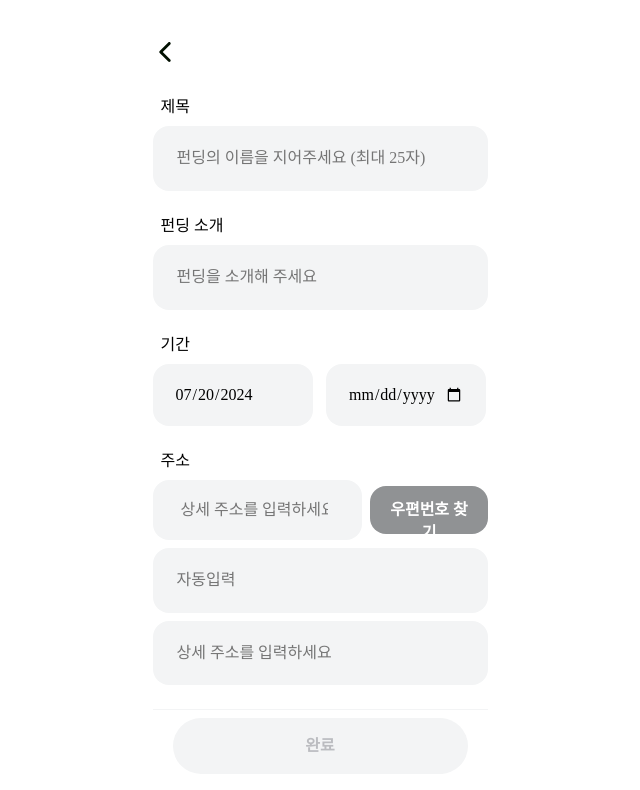
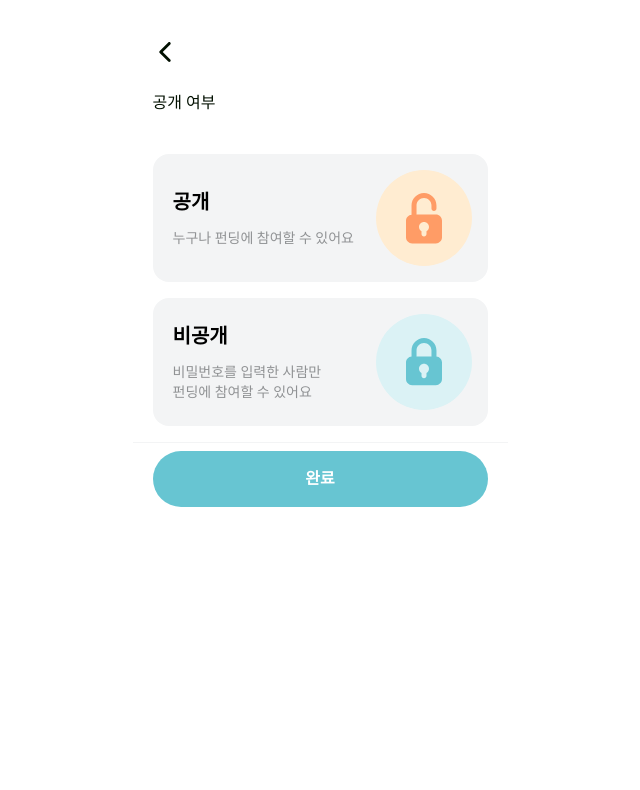
Before and after one commit to EFUB-GeumJaSsi/GiftU-Front, a React (Create React App) app: page / in a window 1280 px wide. Shown: the top 790 px of the page, without its empty margins (320-960 px from the left). Built offline with nearby package versions, Linux system fonts and the light colour scheme.

Commit message:
♻️refactor: PasswordSetPage 수정

```diff
--- a/src/App.js
+++ b/src/App.js
@@ -1,9 +1,9 @@
 import { Route, Routes } from 'react-router-dom';
-import FundingSetPage from './pages/FundingOpen/FundingSetPage';
+import PasswordSetPage from './pages/FundingOpen/PasswordSetPage';
 const App = () => {
   return (
     <div className='App'>
-      <FundingSetPage />
+      <PasswordSetPage />
     </div>
   );
 };
--- /dev/null
+++ b/src/components/common/PasswordComponent.jsx
@@ -0,0 +1,179 @@
+import React, { useRef, useState } from 'react';
+import styled from 'styled-components';
+import { useFormContext } from 'react-hook-form';
+import BottomSheetComponent from '../../components/common/BottomSheetComponent';
+
+/*
+
+
+부모 컴포넌트에
+ const [bottomSheetShow, setBottomSheetShow] = useState(false); 하고 사용하시면 됩니다.
+
+ 사용예시:
+{bottomSheetShow && (
+  <PasswordComponent
+    setBottomSheetShow={setBottomSheetShow}
+    handleSubmit={handleSubmit(onSubmit)}
+    title='비밀번호 입력'
+    name='김이화'
+    passwordExact='2222'
+    color='orange'
+  />
+)}
+
+*/
+
+const PasswordComponent = ({
+  setBottomSheetShow,
+  handleSubmit,
+  title,
+  name,
+  passwordExact,
+  color,
+}) => {
+  const [password, setPassword] = useState(['', '', '', '']);
+  const inputRefs = useRef([]);
+  const { register } = useFormContext();
+  const [errorMessage, setErrorMessage] = useState('');
+
+  const handlePasswordChange = (e, index) => {
+    const { value } = e.target;
+    if (/^\d?$/.test(value)) {
+      const newPassword = [...password];
+      newPassword[index] = value;
+      setPassword(newPassword);
+      if (value && index < 3) {
+        inputRefs.current[index + 1].focus();
+      }
+    }
+  };
+
+  const handleKeyDown = (e, index) => {
+    if (e.key === 'Backspace' && !password[index] && index > 0) {
+      inputRefs.current[index - 1].focus();
+    }
+  };
+
+  const isPasswordComplete = password.every((digit) => digit !== '');
+
+  const handlePasswordSubmit = () => {
+    const enteredPassword = password.join('');
+    if (enteredPassword !== passwordExact) {
+      setErrorMessage('비밀번호가 틀립니다.');
+    } else {
+      setErrorMessage('');
+    }
+  };
+  return (
+    <BottomSheetComponent
+      closeButton='cross'
+      setBottomSheetShow={setBottomSheetShow}
+      style={{ position: 'absolute' }}
+    >
+      <STextContainer>
+        <h4>{title}</h4>
+        {name ? (
+          <p>펀딩을 개설한 {name}님께 비밀번호를 요청하세요</p>
+        ) : (
+          <p>4자리 숫자를 입력해 주세요</p>
+        )}
+      </STextContainer>
+      <SPasswordInputContainer>
+        {password.map((digit, index) => (
+          <SPasswordInput
+            {...register(name)}
+            key={index}
+            type='text'
+            maxLength='1'
+            value={digit}
+            onChange={(e) => handlePasswordChange(e, index)}
+            ref={(el) => (inputRefs.current[index] = el)}
+            onKeyDown={(e) => handleKeyDown(e, index)}
+          />
+        ))}
+      </SPasswordInputContainer>
+      {errorMessage && <STextWrapper>{errorMessage}</STextWrapper>}
+
+      <SSecondaryButton
+        disabled={!isPasswordComplete}
+        onClick={handlePasswordSubmit}
+        color={color}
+      >
+        완료
+      </SSecondaryButton>
+    </BottomSheetComponent>
+  );
+};
+
+export default PasswordComponent;
+
+const STextContainer = styled.div`
+  display: flex;
+  flex-direction: column;
+  width: 100%;
+  margin-left: 24px;
+  margin-right: 24px;
+  h4 {
+    margin-bottom: 12px;
+    color: black;
+    font-size: 20px;
+    font-style: normal;
+    font-weight: 600;
+    line-height: 140%;
+  }
+  p {
+    color: var(--gray-500);
+    font-size: 14px;
+    font-style: normal;
+    font-weight: 500;
+    line-height: 140%;
+  }
+`;
+
+const SPasswordInputContainer = styled.div`
+  display: flex;
+  justify-content: center;
+  gap: 8px;
+  width: 100%;
+  margin-top: 32px;
+  margin-bottom: 12px;
+`;
+
+const SPasswordInput = styled.input`
+  width: 56px;
+  height: 80px;
+  border: none;
+  font-size: 16px;
+  border-radius: 4px;
+  background: var(--gray-100);
+  text-align: center;
+`;
+
+const SSecondaryButton = styled.button`
+  position: fixed;
+  bottom: 0px;
+  width: 335px;
+  height: 48px;
+  margin-left: 24px;
+  background-color: ${({ disabled, color }) => {
+    if (disabled) return 'var(--gray-100)';
+    return color === 'orange' ? 'var(--orange-pri)' : 'var(--jade-pri)';
+  }};
+  color: white;
+  font-size: 16px;
+  font-weight: 600;
+  border: none;
+  border-radius: 40px;
+  cursor: ${({ disabled }) => (disabled ? 'not-allowed' : 'pointer')};
+`;
+
+const STextWrapper = styled.p`
+  color: var(--red);
+  text-align: center;
+  margin-bottom: 35px;
+
+  font-size: 14px;
+  font-style: normal;
+  font-weight: 500;
+  line-height: 120%;
+`;
--- a/src/pages/FundingOpen/PasswordSetPage.jsx
+++ b/src/pages/FundingOpen/PasswordSetPage.jsx
@@ -1,79 +1,67 @@
-import React, { useState, useEffect, useRef } from 'react';
+import React, { useState } from 'react';
 import styled from 'styled-components';
 import { useNavigate } from 'react-router-dom';
-import { useForm } from 'react-hook-form';
+import { useForm, FormProvider } from 'react-hook-form';
 import { ReactComponent as OrangeLocker } from '../../assets/PasswordSet/icn_btn_no.svg';
 import { ReactComponent as BlueLocker } from '../../assets/PasswordSet/icn_btn_yes.svg';
 import BackHeader from '../../components/common/BackHeader';
 import Button from '../../components/common/Button';
-import BottomSheetComponent from '../../components/common/BottomSheetComponent';
+import BottomBackground from '../../components/common/BottomBackground';
+import PasswordComponent from '../../components/common/PasswordComponent';
 
 const PasswordSetPage = () => {
   const [bottomSheetShow, setBottomSheetShow] = useState(false);
-  const [password, setPassword] = useState(['', '', '', '']);
-  const inputRefs = useRef([]);
   const navigate = useNavigate();
 
-  const { register, handleSubmit, watch, setValue } = useForm({
+  const methods = useForm({
     defaultValues: {
       visibility: '',
       password: '',
     },
+    mode: 'onChange',
   });
 
-  useEffect(() => {
-    setValue('password', password.join(''));
-  }, [password, setValue]);
-
-  const handlePasswordChange = (e, index) => {
-    const { value } = e.target;
-    if (/^\d?$/.test(value)) {
-      const newPassword = [...password];
-      newPassword[index] = value;
-      setPassword(newPassword);
-      if (value && index < 3) {
-        inputRefs.current[index + 1].focus();
-      }
-    }
-  };
-
-  const handleKeyDown = (e, index) => {
-    if (e.key === 'Backspace' && !password[index] && index > 0) {
-      inputRefs.current[index - 1].focus();
-    }
-  };
+  const {
+    register,
+    handleSubmit,
+    watch,
+    formState: { isValid },
+  } = methods;
 
   const onSubmit = (data) => {
     const formData = {
-      // // ...location.state.formData,
-      // visibility: data.visibility,
-      // password: data.visibility === 'private' ? data.password : '',
+      visibility: data.visibility,
+      password: data.visibility === 'private' ? data.password : '',
     };
     console.log(data);
     navigate('/');
   };
 
+  const visibility = watch('visibility');
+
   return (
+    <FormProvider {...methods}>
       <SLayout>
         <BackHeader />
         <SForm onSubmit={handleSubmit(onSubmit)}>
-        <SContentContainer>
-          <SLabel>공개 여부</SLabel>
-          <SRadiosContainer>
+          <fieldset>
+            <SLegend>공개 여부</SLegend>
             <SRadioContainer>
               <SRadioInput
                 type='radio'
                 name='visibility'
                 id='public'
                 value='public'
-                {...register('visibility')}
+                {...register('visibility', {
+                  required: true,
+                })}
                 onClick={() => setBottomSheetShow(false)}
               />
               <SRadioLabel htmlFor='public'>
-                <STitleContainer>
+                <STextContainer>
                   <h4>공개</h4>
                   <p>누구나 펀딩에 참여할 수 있어요</p>
-                </STitleContainer>
+                </STextContainer>
                 <SLocker color='orange' />
               </SRadioLabel>
             </SRadioContainer>
@@ -83,76 +71,57 @@ const PasswordSetPage = () => {
                 name='visibility'
                 id='private'
                 value='private'
-                {...register('visibility')}
+                {...register('visibility', {
+                  required: true,
+                })}
                 onClick={() => setBottomSheetShow(true)}
               />
               <SRadioLabel htmlFor='private'>
-                <STitleContainer>
+                <STextContainer>
                   <h4>비공개</h4>
                   <p>
                     비밀번호를 입력한 사람만 <br />
                     펀딩에 참여할 수 있어요
                   </p>
-                </STitleContainer>
+                </STextContainer>
                 <SLocker color='blue' />
               </SRadioLabel>
             </SRadioContainer>
-          </SRadiosContainer>
-        </SContentContainer>
+          </fieldset>
           {bottomSheetShow && (
-          <BottomSheetComponent
-            closeButton='cross'
+            <PasswordComponent
               setBottomSheetShow={setBottomSheetShow}
-          >
-            <STitleContainer>
-              <h4>비밀번호 입력</h4>
-              <p>4자리 숫자를 입력해주세요</p>
-            </STitleContainer>
-            <SPasswordInputContainer>
-              {password.map((digit, index) => (
-                <SPasswordInput
-                  {...register('password')}
-                  key={index}
-                  type='text'
-                  maxLength='1'
-                  value={digit}
-                  onChange={(e) => handlePasswordChange(e, index)}
-                  ref={(el) => (inputRefs.current[index] = el)}
-                  onKeyDown={(e) => handleKeyDown(e, index)}
+              handleSubmit={handleSubmit(onSubmit)}
+              title='비밀번호 입력'
+              name='김이화'
+              passwordExact='2222'
+              color='orange'
             />
-              ))}
-            </SPasswordInputContainer>
-            <SButtonContainer>
-              <button
-                id='secondaryButton'
-                type='button'
-                onClick={handleSubmit(onSubmit)}
-                className={'secondaryButton'}
-              >
-                완료
-              </button>
-            </SButtonContainer>
-          </BottomSheetComponent>
           )}
           <SButtonContainer>
+            <BottomBackground
+              Button={
                 <Button
+                  disabled={!isValid}
                   btnInfo={{
                     text: '완료',
                     color: 'jade',
-              width: '335px',
                     type: 'submit',
                   }}
                   id='primaryButton'
                 />
+              }
+            />
           </SButtonContainer>
         </SForm>
       </SLayout>
+    </FormProvider>
   );
 };
 
 export default PasswordSetPage;
 
-export const SLocker = ({ color }) => {
+const SLocker = ({ color }) => {
   return (
     <SLockerBackground color={color}>
       {color === 'orange' ? <OrangeLocker /> : <BlueLocker />}
@@ -162,71 +131,38 @@ export const SLocker = ({ color }) => {
 
 const SLayout = styled.div`
   display: flex;
-  flex-direction: column;
-  align-items: center;
+  flex-flow: column nowrap;
+  height: 100vh;
+`;
 
-  width: 100%;
-
-  background-color: white;
-`;
 const SForm = styled.form`
   display: flex;
-  flex-direction: column;
-  align-items: center;
-  gap: 24px;
-
+  flex-flow: column nowrap;
   width: 335px;
-  margin: 24px 20px 0 20px;
+  margin: 20px 20px 0px 20px;
 `;
 
-const SContentContainer = styled.div`
-  display: flex;
-  flex-direction: column;
-  gap: 40px;
-
-  width: 100%;
-
-  background-color: white;
-`;
-
-const SLabel = styled.label`
+const SLegend = styled.legend`
+  margin-bottom: 40px;
+  color: var(--black);
+  font-size: 16px;
+  font-style: normal;
   font-weight: 500;
-  font-size: 16px;
-  color: var(--black);
-`;
-
-const SRadiosContainer = styled.div`
-  display: flex;
-  flex-direction: column;
-  width: 100%;
-  gap: 16px;
+  line-height: 140%;
 `;
 
 const SRadioContainer = styled.div`
   display: flex;
   flex-direction: row;
-  width: 100%;
+  margin-bottom: 16px;
 `;
 
 const SRadioInput = styled.input`
   display: none;
-`;
 
-const SRadioLabel = styled.label`
-  display: flex;
-  flex-direction: row;
-  align-items: center;
-  position: relative;
+  &:checked + label {
+    background-color: #535353;
 
-  width: 335px;
-  height: 128px;
-
-  cursor: pointer;
-  background-color: var(--gray-100);
-  border-radius: 16px;
-
-  &:hover {
-    background-color: #535353;
     h4,
     p {
       color: white;
@@ -234,11 +170,21 @@ const SRadioLabel = styled.label`
   }
 `;
 
-const STitleContainer = styled.div`
+const SRadioLabel = styled.label`
+  display: flex;
+  flex-direction: row;
+  align-items: center;
+  width: 335px;
+  height: 128px;
+  cursor: pointer;
+  background-color: var(--gray-100);
+  border-radius: 16px;
+`;
+
+const STextContainer = styled.div`
   display: flex;
   flex-direction: column;
   gap: 13px;
-
   width: 203px;
   padding-left: 20px;
 
@@ -250,11 +196,11 @@ const STitleContainer = styled.div`
     line-height: 140%;
   }
   p {
+    color: var(--gray-500);
     font-size: 14px;
     font-style: normal;
     font-weight: 500;
     line-height: 140%;
-    color: var(--gray-500);
   }
 `;
 
@@ -262,39 +208,15 @@ const SLockerBackground = styled.div`
   display: flex;
   align-items: center;
   justify-content: center;
-
   width: 96px;
   height: 96px;
-
   background-color: ${(props) =>
     props.color === 'orange' ? 'var(--orange-sec)' : 'var(--jade-sec)'};
   border-radius: 50%;
 `;
 
-const SPasswordInputContainer = styled.div`
-  display: flex;
-  justify-content: center;
-  gap: 8px;
-
-  width: 100%;
-  margin-top: 32px;
-  margin-bottom: 64px;
-`;
-
-const SPasswordInput = styled.input`
-  width: 56px;
-  height: 80px;
-
-  border: none;
-  font-size: 16px;
-  border-radius: 4px;
-  background: var(--gray-100);
-  text-align: center;
-`;
-
 const SButtonContainer = styled.div`
   display: flex;
   justify-content: center;
-
   width: 100%;
 `;
```
Lines whose indentation alone changed are shown as unchanged.
